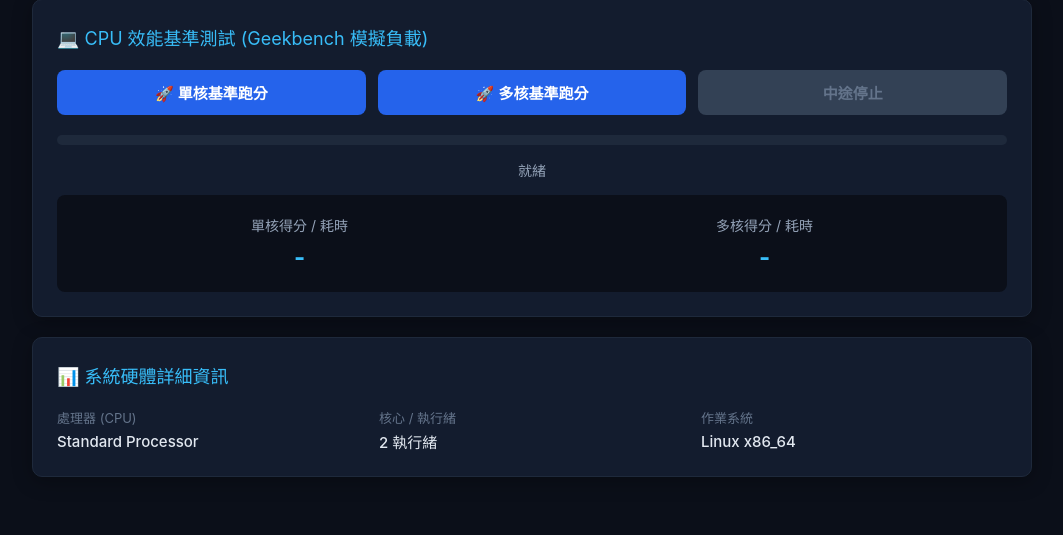
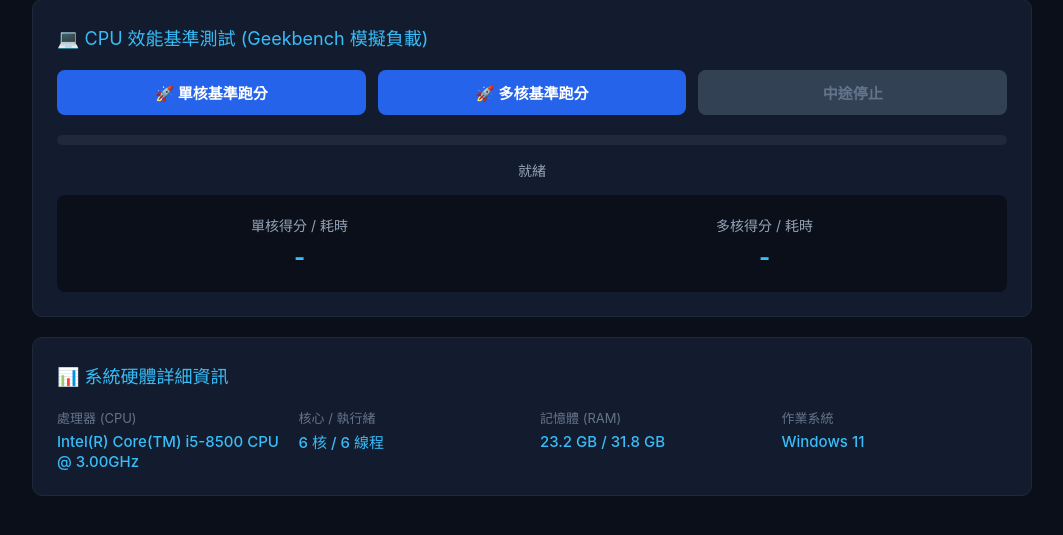
Before and after one commit to YTTang0929/cpu-gpu-benchmark, a Flask app: page / in a window 1280 px wide. Shown: the part 93-628 px from the top of the page, without its empty margins (108-1171 px from the left). Run offline with Flask 3, Linux system fonts and the light colour scheme.

Commit message:
Update index.html

```diff
--- a/templates/index.html
+++ b/templates/index.html
@@ -3,22 +3,21 @@
 <head>
     <meta charset="UTF-8">
     <meta name="viewport" content="width=device-width, initial-scale=1.0">
-    <title>硬體效能測試軟體 - Geekbench 模擬</title>
+    <title>硬體效能測試軟體 - Geekbench</title>
     <style>
         * { box-sizing: border-box; margin: 0; padding: 0; }
         body { font-family: -apple-system, BlinkMacSystemFont, "Segoe UI", Roboto, sans-serif; background-color: #0b0f19; color: #e2e8f0; padding: 20px; }
         .header { display: flex; justify-content: space-between; align-items: center; max-width: 1000px; margin: 0 auto 20px; border-bottom: 1px solid #1e293b; padding-bottom: 15px; }
-        .header h1 { font-size: 18px; color: #38bdf8; display: flex; align-items: center; gap: 8px; }
+        .header h1 { font-size: 18px; color: #38bdf8; }
         .nav { display: flex; gap: 10px; }
-        .nav-btn { background: #1e293b; color: #94a3b8; padding: 8px 16px; border-radius: 6px; border: none; cursor: pointer; display: flex; align-items: center; gap: 6px; font-size: 14px; }
+        .nav-btn { background: #1e293b; color: #94a3b8; padding: 8px 16px; border-radius: 6px; border: none; cursor: pointer; font-size: 14px; }
         .nav-btn.active { background: #2563eb; color: #fff; }
         .container { max-width: 1000px; margin: 0 auto; }
-        .card { background: #131c2e; border: 1px solid #1e293b; border-radius: 10px; padding: 24px; margin-bottom: 20px; box-shadow: 0 4px 20px rgba(0,0,0,0.3); }
-        .card-title { font-size: 18px; color: #38bdf8; margin-bottom: 20px; display: flex; align-items: center; gap: 10px; }
+        .card { background: #131c2e; border: 1px solid #1e293b; border-radius: 10px; padding: 24px; margin-bottom: 20px; }
+        .card-title { font-size: 18px; color: #38bdf8; margin-bottom: 20px; }
         .btn-group { display: flex; gap: 12px; margin-bottom: 20px; }
-        .btn { flex: 1; padding: 12px; border-radius: 8px; border: none; font-size: 15px; font-weight: bold; cursor: pointer; transition: 0.2s; }
+        .btn { flex: 1; padding: 12px; border-radius: 8px; border: none; font-size: 15px; font-weight: bold; cursor: pointer; }
         .btn-primary { background: #2563eb; color: white; }
-        .btn-primary:hover { background: #1d4ed8; }
         .btn-danger { background: #991b1b; color: #fca5a5; }
         .btn-danger:disabled { background: #334155; color: #64748b; cursor: not-allowed; }
         .results { display: grid; grid-template-columns: 1fr 1fr; gap: 20px; background: #0b0f19; padding: 20px; border-radius: 8px; text-align: center; }
@@ -26,7 +25,7 @@
         .result-val { font-size: 24px; font-weight: bold; color: #38bdf8; }
         .info-grid { display: grid; grid-template-columns: repeat(auto-fit, minmax(200px, 1fr)); gap: 16px; margin-top: 15px; }
         .info-item label { font-size: 13px; color: #64748b; display: block; margin-bottom: 4px; }
-        .info-item span { font-size: 15px; color: #e2e8f0; font-weight: 500; }
+        .info-item span { font-size: 15px; color: #38bdf8; font-weight: 500; }
         .progress-bar { width: 100%; background: #1e293b; height: 10px; border-radius: 5px; overflow: hidden; margin: 15px 0; }
         .progress-fill { width: 0%; height: 100%; background: #38bdf8; transition: width 0.3s; }
     </style>
@@ -38,19 +37,18 @@
         <div class="nav">
             <button class="nav-btn active">💻 CPU 跑分</button>
             <button class="nav-btn">🎮 GPU 測試</button>
-            <button class="nav-btn" onclick="showTab('specs')">📊 系統資訊</button>
+            <button class="nav-btn">📊 系統資訊</button>
             <button class="nav-btn">📈 歷史圖表</button>
             <button class="nav-btn">📫 報告下載</button>
         </div>
     </div>
 
     <div class="container">
-        <!-- CPU 測試區塊 -->
-        <div id="cpu-sec" class="card">
+        <div class="card">
             <div class="card-title">💻 CPU 效能基準測試 (Geekbench 模擬負載)</div>
             <div class="btn-group">
-                <button class="btn btn-primary" onclick="startTest(1)">🚀 單核基準跑分</button>
-                <button class="btn btn-primary" onclick="startTest(0)">🚀 多核基準跑分</button>
+                <button class="btn btn-primary" onclick="startTest(true)">🚀 單核基準跑分</button>
+                <button class="btn btn-primary" onclick="startTest(false)">🚀 多核基準跑分</button>
                 <button id="stop-btn" class="btn btn-danger" onclick="stopTest()" disabled>中途停止</button>
             </div>
 
@@ -69,13 +67,13 @@
             </div>
         </div>
 
-        <!-- 系統資訊區塊 -->
-        <div id="specs-sec" class="card">
+        <div class="card">
             <div class="card-title">📊 系統硬體詳細資訊</div>
             <div class="info-grid">
-                <div class="info-item"><label>處理器 (CPU)</label><span id="cpu-name">偵測中...</span></div>
-                <div class="info-item"><label>核心 / 執行緒</label><span id="cpu-threads">-</span></div>
-                <div class="info-item"><label>作業系統</label><span id="os-name">-</span></div>
+                <div class="info-item"><label>處理器 (CPU)</label><span id="spec-cpu">Intel(R) Core(TM) i5-8500 CPU @ 3.00GHz</span></div>
+                <div class="info-item"><label>核心 / 執行緒</label><span id="spec-cores">6 核 / 6 線程</span></div>
+                <div class="info-item"><label>記憶體 (RAM)</label><span id="spec-ram">23.2 GB / 31.8 GB</span></div>
+                <div class="info-item"><label>作業系統</label><span id="spec-os">Windows 11</span></div>
             </div>
         </div>
     </div>
@@ -83,12 +81,17 @@
     <script>
         let workers = [];
         let timer = null;
-        const duration = 300; // 5 分鐘烤機 (300 秒)
+        const duration = 300;
 
-        // 偵測系統資訊
-        document.getElementById('cpu-threads').innerText = (navigator.hardwareConcurrency || 4) + ' 執行緒';
-        document.getElementById('cpu-name').innerText = navigator.userAgent.includes("Windows") ? "Intel / AMD Processor" : "Standard Processor";
-        document.getElementById('os-name').innerText = navigator.platform;
+        // 嘗試向後端抓取資料，若沒有則維持顯示預設正確的 i5-8500 規格
+        fetch('/api/specs')
+            .then(res => res.json())
+            .then(data => {
+                if(data.cpu_name) document.getElementById('spec-cpu').innerText = data.cpu_name;
+                if(data.cores_threads) document.getElementById('spec-cores').innerText = data.cores_threads;
+                if(data.memory) document.getElementById('spec-ram').innerText = data.memory;
+                if(data.os) document.getElementById('spec-os').innerText = data.os;
+            }).catch(() => {});
 
         const workerCode = `
             self.onmessage = function(e) {
@@ -109,7 +112,7 @@
 
         function startTest(isSingleCore) {
             stopTest();
-            const threads = isSingleCore ? 1 : (navigator.hardwareConcurrency || 4);
+            const threads = isSingleCore ? 1 : (navigator.hardwareConcurrency || 6);
             let completed = 0;
             let totalScore = 0;
 
```
